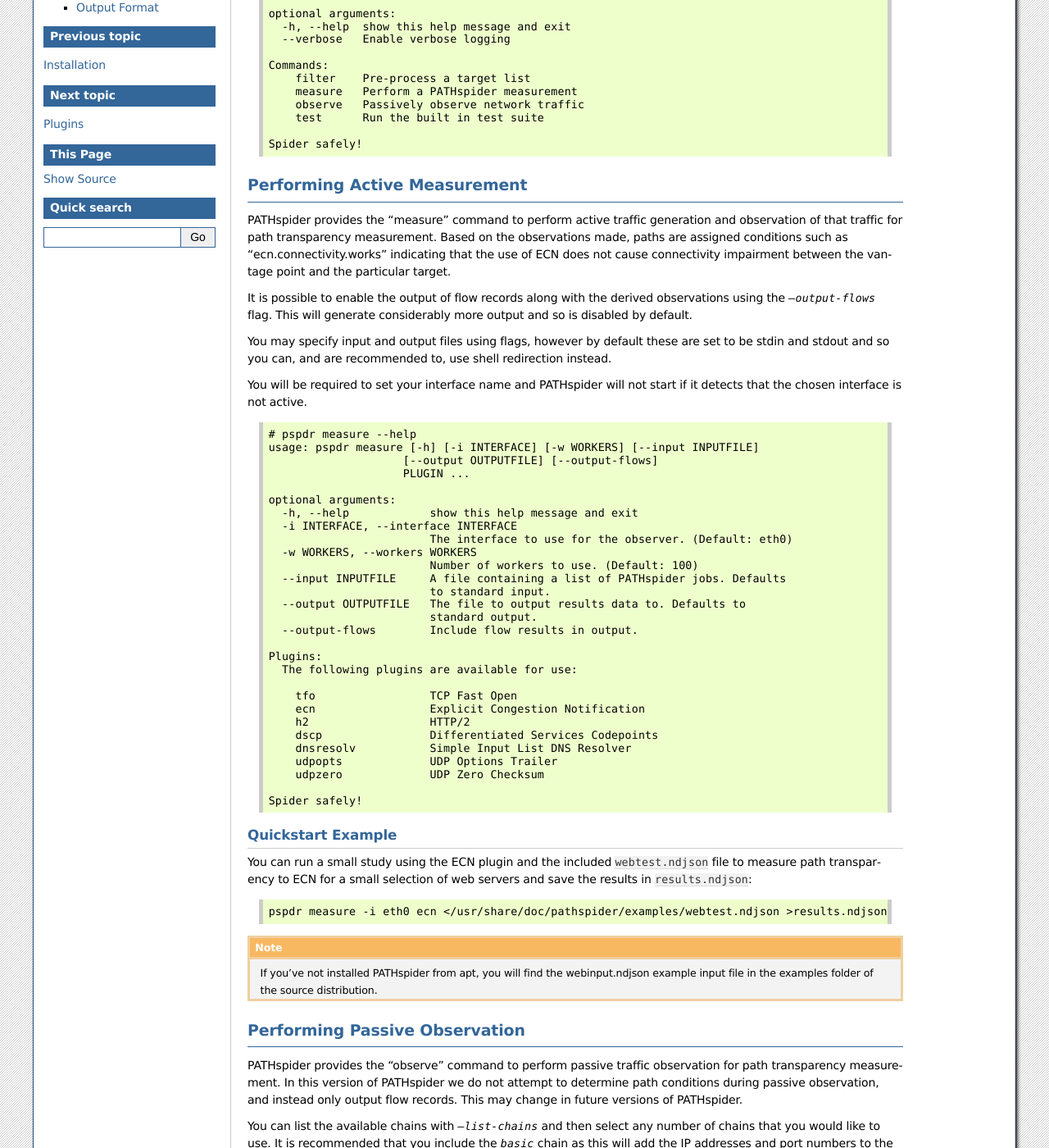
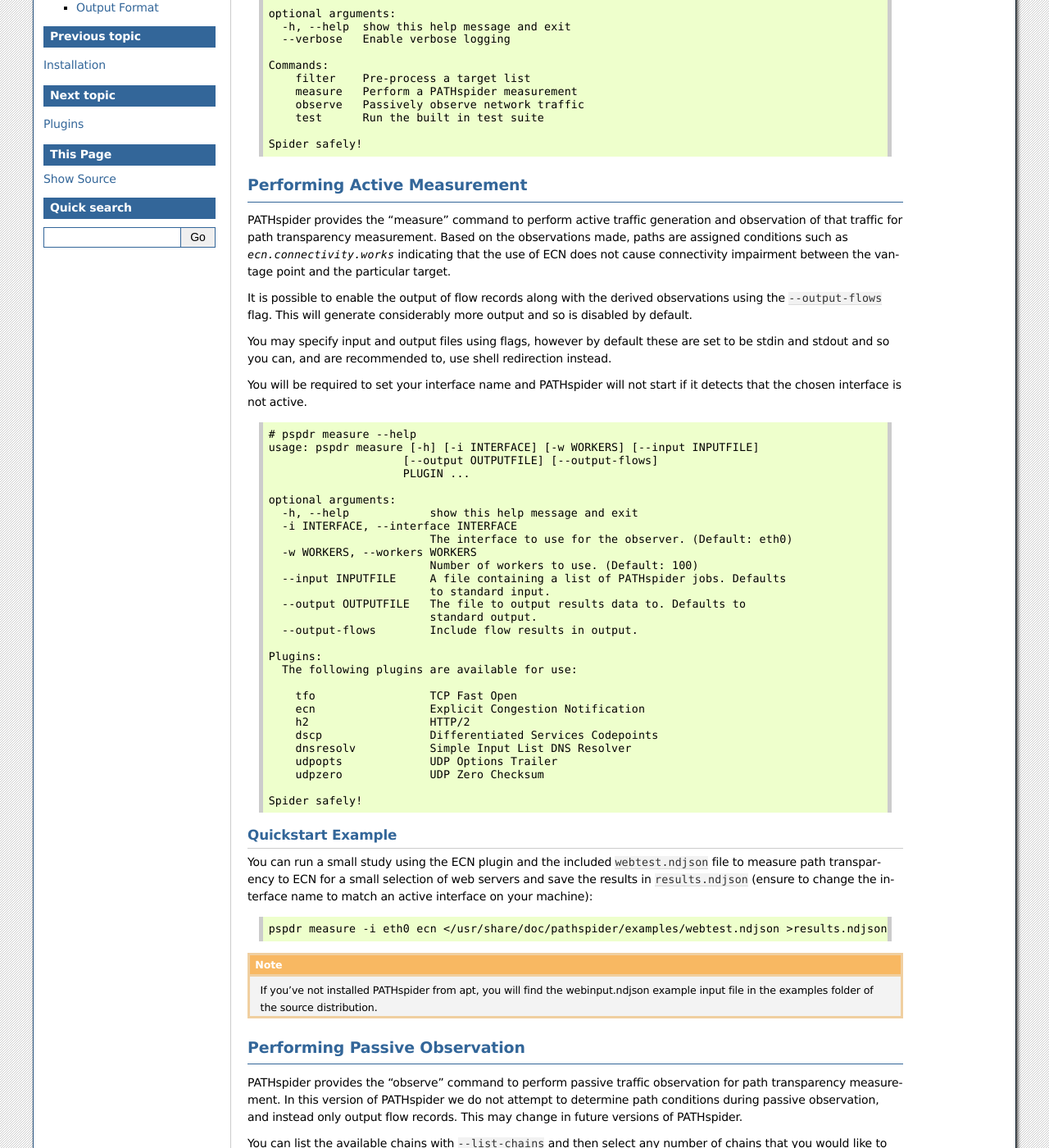
Before and after one commit to mami-project/pathspider, a Sphinx documentation site: the page built from doc/using.rst, in a window 1280 px wide and 1400 px high, scrolled down 266 px. Shown: the whole window at 82% size. Built offline with Sphinx 7.4.7, drawn with Linux system fonts in a browser that asks for light colours; the version number could not be read and is left out; some of the changed text lies outside the part shown.

Commit message:
doc: Updates to the using page for 2.0

```diff
--- a/doc/using.rst
+++ b/doc/using.rst
@@ -33,11 +33,11 @@
 PATHspider provides the "measure" command to perform active traffic generation
 and observation of that traffic for path transparency measurement. Based on
 the observations made, paths are assigned conditions such as
-"ecn.connectivity.works" indicating that the use of ECN does not cause
+`ecn.connectivity.works` indicating that the use of ECN does not cause
 connectivity impairment between the vantage point and the particular target.
 
 It is possible to enable the output of flow records along with the derived
-observations using the `--output-flows` flag. This will generate considerably
+observations using the ``--output-flows`` flag. This will generate considerably
 more output and so is disabled by default.
 
 You may specify input and output files using flags, however by default these
@@ -85,7 +85,8 @@
 
 You can run a small study using the ECN plugin and the included
 ``webtest.ndjson`` file to measure path transparency to ECN for a small selection
-of web servers and save the results in ``results.ndjson``:
+of web servers and save the results in ``results.ndjson`` (ensure to change the
+interface name to match an active interface on your machine):
 
 .. code-block:: shell
 
```
Also changed, not shown: other parts of doc/using.rst (+7 -4 lines).
